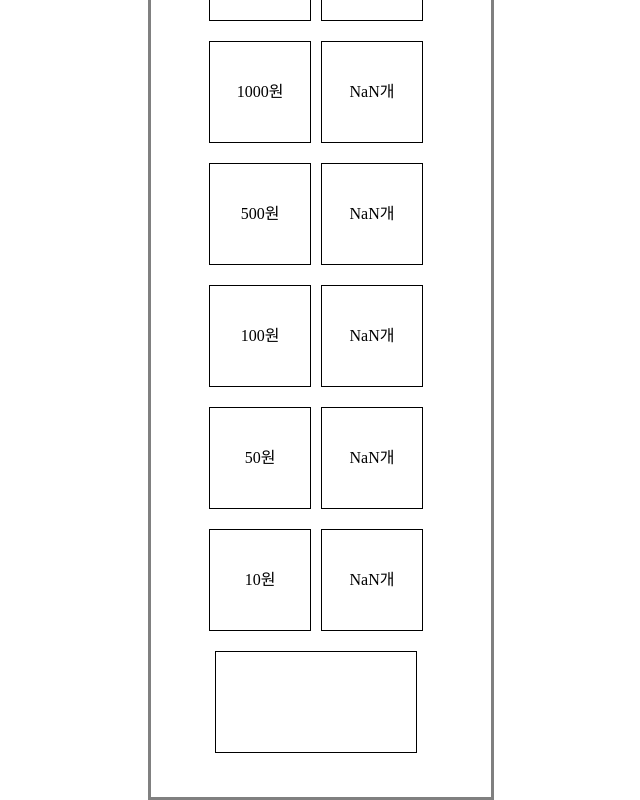
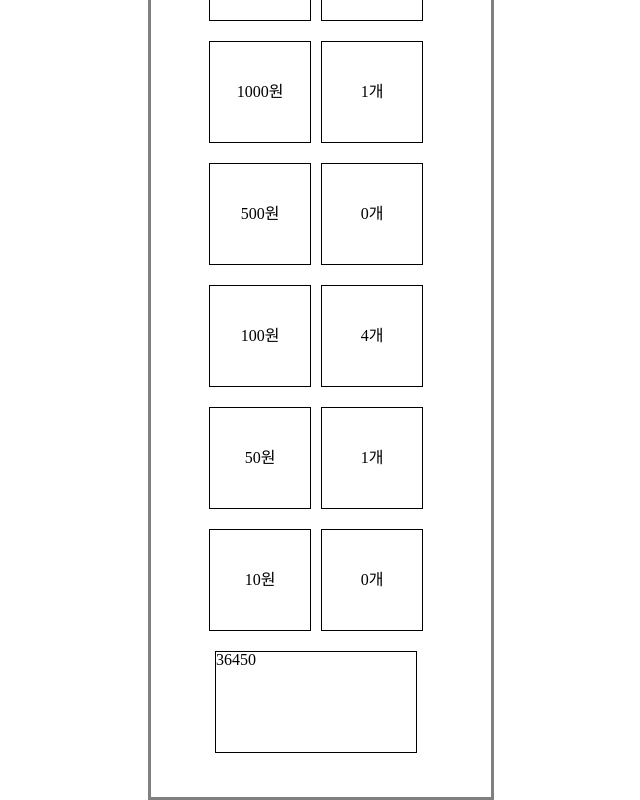
Before and after one commit to codesquad-members-2022/fe-vm, a React app: page /wallet in a window 1280 px wide. Shown: the part 366-1166 px from the top of the page, without its empty margins (319-959 px from the left). Built offline with nearby package versions, Linux system fonts and the light colour scheme.

Commit message:
refactor: 커스텀훅 사용에 의한 변경점 적용

```diff
--- a/src/Component/Vending_machine/VendingMachineInterface.jsx
+++ b/src/Component/Vending_machine/VendingMachineInterface.jsx
@@ -4,20 +4,20 @@ import styled from 'styled-components';
 import {UserAccount} from '../../Store';
 
 export const VendingMachineInterface = () => {
-  const {insertedMoney, dispatchCurrentMoney, dispatchInsertedMoney} =
-    useContext(UserAccount);
+  // const {insertedMoney, dispatchCurrentMoney, dispatchInsertedMoney} =
+  //   useContext(UserAccount);
+  const {userMoney, refundMoney} = useContext(UserAccount);
   const refundBtn = useRef(null);
 
-  const handleRefundBtn = () => {
-    console.log(refundBtn.current);
-    dispatchCurrentMoney({type: 'increase', income: refundBtn.current.value});
-    dispatchInsertedMoney({type: 'refund'});
-  };
+  // const handleRefundBtn = () => {
+  //   dispatchCurrentMoney({type: 'increase', income: refundBtn.current.value});
+  //   dispatchInsertedMoney({type: 'refund'});
+  // };
 
   return (
     <VM_Wrapper>
-      <VM_MoneyInput value={insertedMoney} />
-      <VM_RefundBtn ref={refundBtn} onClick={handleRefundBtn}>
+      <VM_MoneyInput value={userMoney.insertedMoney} />
+      <VM_RefundBtn ref={refundBtn} onClick={refundMoney}>
         잔액 반환
       </VM_RefundBtn>
       <VM_History></VM_History>
--- a/src/Component/Wallet/InsertButton.jsx
+++ b/src/Component/Wallet/InsertButton.jsx
@@ -11,37 +11,40 @@ const divideCurrentMoney = (moneyList, money) => {
   return moneyList;
 };
 
-const handleMoneyButton = (
-  unit,
-  currentMoney,
-  dispatchCurrentMoney,
-  dispatchInsertedMoney,
-) => {
+// const handleMoneyButton = (
+//   unit,
+//   currentMoney,
+//   dispatchCurrentMoney,
+//   dispatchInsertedMoney,
+// ) => {
+//   if (currentMoney < unit) {
+//     return;
+//   }
+
+//   dispatchCurrentMoney({type: 'decrease', income: unit});
+//   dispatchInsertedMoney({type: 'increase', income: unit});
+// };
+
+const handleMoneyButton = (unit, currentMoney, insertMoney) => {
   if (currentMoney < unit) {
     return;
   }
 
-  dispatchCurrentMoney({type: 'decrease', income: unit});
-  dispatchInsertedMoney({type: 'increase', income: unit});
+  insertMoney(unit);
 };
 
 export const InsertButton = ({insertBtnData}) => {
-  const {currentMoney, dispatchCurrentMoney, dispatchInsertedMoney} =
-    useContext(UserAccount);
+  const {
+    userMoney: {currentMoney},
+    insertMoney,
+  } = useContext(UserAccount);
   const insertBtnList = divideCurrentMoney(insertBtnData, currentMoney);
 
   return insertBtnList.map(({unit, id, count}) => (
     <InsertBtnWrapper>
       <MoneyBtn
         key={id}
-        onClick={() =>
-          handleMoneyButton(
-            unit,
-            currentMoney,
-            dispatchCurrentMoney,
-            dispatchInsertedMoney,
-          )
-        }
+        onClick={() => handleMoneyButton(unit, currentMoney, insertMoney)}
       >
         {unit + '원'}
       </MoneyBtn>
--- a/src/Component/Wallet/Wallet.jsx
+++ b/src/Component/Wallet/Wallet.jsx
@@ -6,12 +6,11 @@ import {UserAccount} from '../../Store';
 import {InsertButton} from './InsertButton';
 
 export const Wallet = () => {
-  const {currentMoney} = useContext(UserAccount);
-
+  const {userMoney} = useContext(UserAccount);
   return (
     <WalletWrapper>
       <InsertButton insertBtnData={MONEY_BUTTON_DATA} />
-      <TotalMoney>{currentMoney}</TotalMoney>
+      <TotalMoney>{userMoney.currentMoney}</TotalMoney>
     </WalletWrapper>
   );
 };
```
